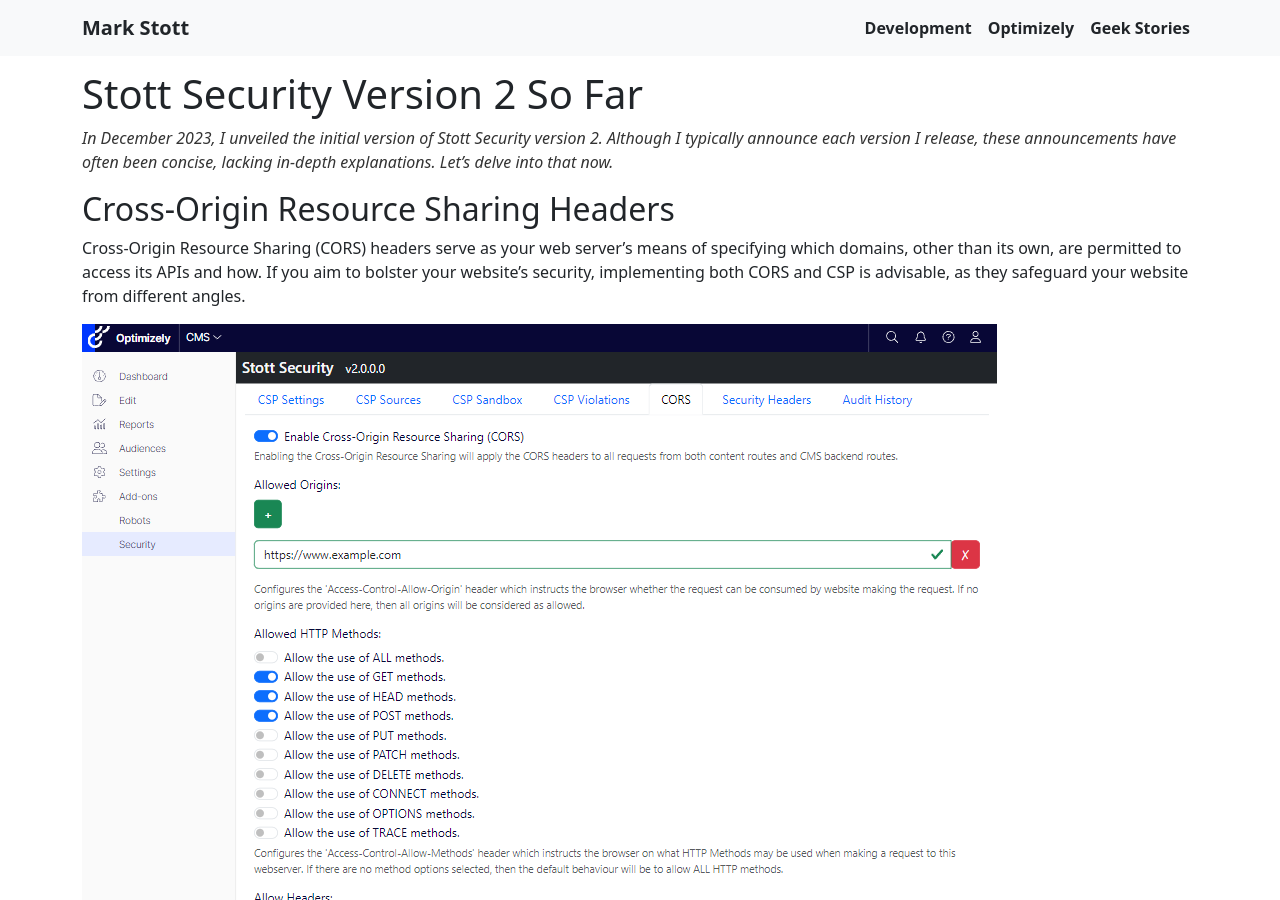
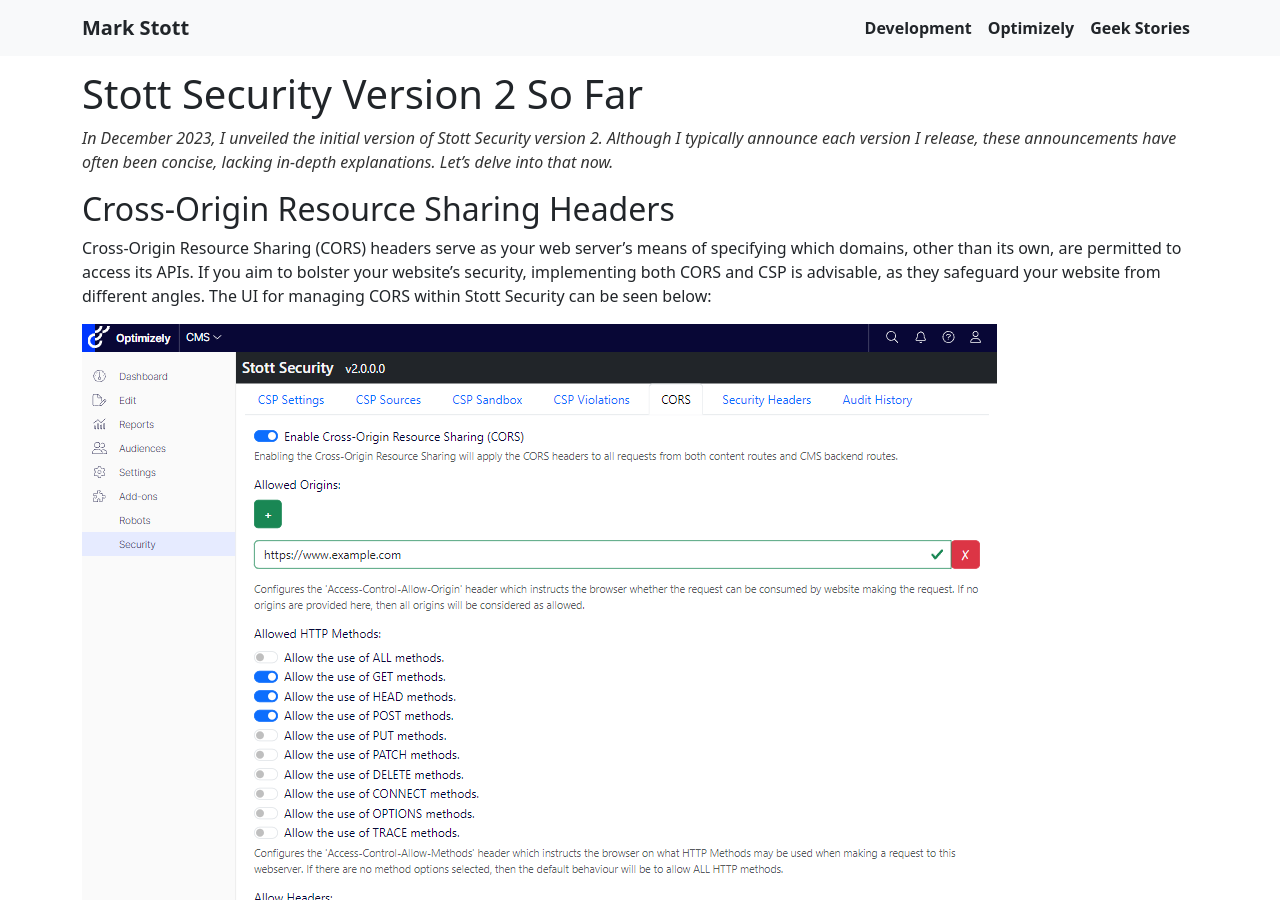
Before and after one commit to GeekInTheNorth/GeekInTheNorth.github.io, a Jekyll site: the page built from _posts/2024-05-17-stott-security-2-x.md, in a window 1280 px wide and 900 px high. Built offline with Jekyll 4.4.1, drawn with Linux system fonts in a browser that asks for light colours.

Commit message:
Update 2024-05-17-stott-security-2-x.md

```diff
--- a/_posts/2024-05-17-stott-security-2-x.md
+++ b/_posts/2024-05-17-stott-security-2-x.md
@@ -15,7 +15,7 @@
 
 ## Cross-Origin Resource Sharing Headers
 
-Cross-Origin Resource Sharing (CORS) headers serve as your web server's means of specifying which domains, other than its own, are permitted to access its APIs and how. If you aim to bolster your website's security, implementing both CORS and CSP is advisable, as they safeguard your website from different angles.
+Cross-Origin Resource Sharing (CORS) headers serve as your web server's means of specifying which domains, other than its own, are permitted to access its APIs. If you aim to bolster your website's security, implementing both CORS and CSP is advisable, as they safeguard your website from different angles.  The UI for managing CORS within Stott Security can be seen below:
 
 ![CORS Tab in Stott Security](/assets/StottSecurityCorsUi.png)
 
```
